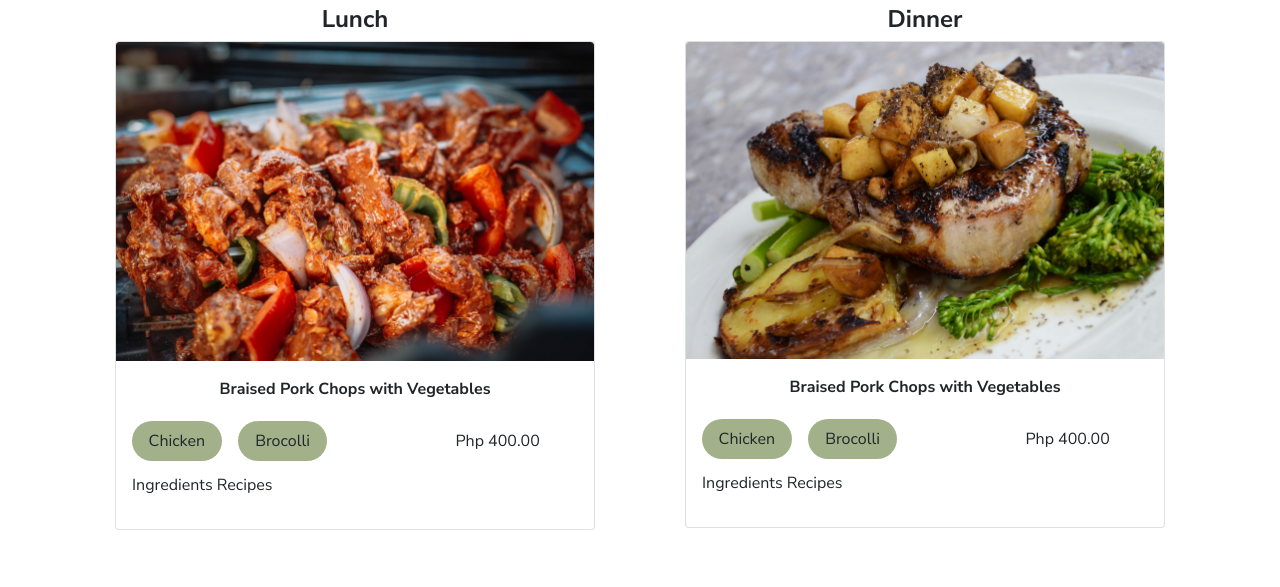
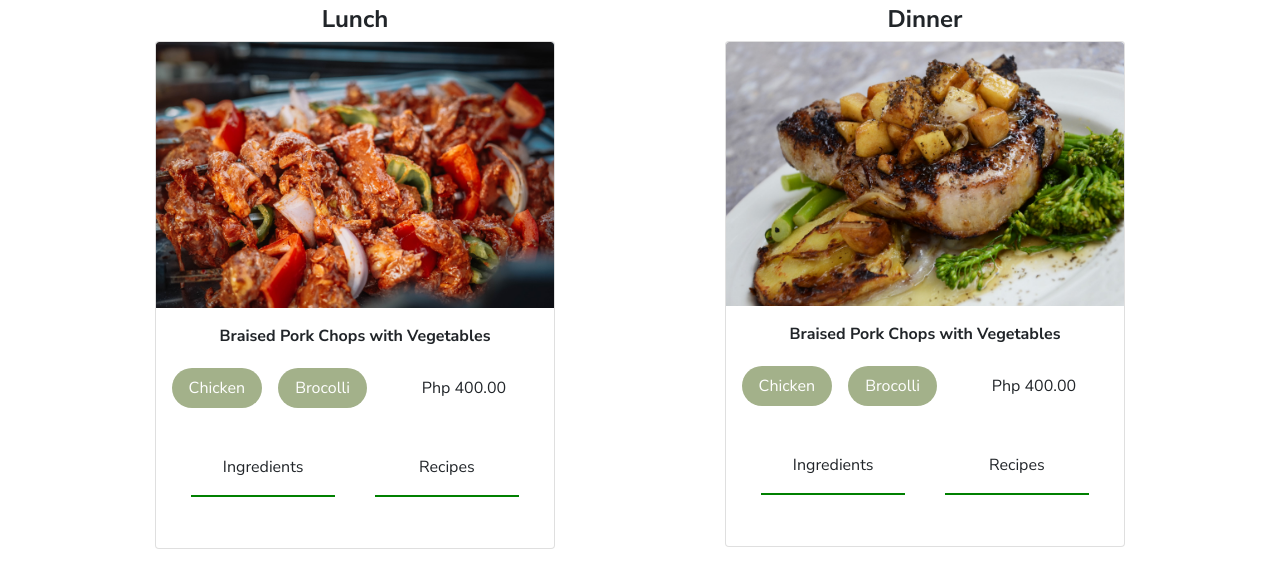
Before and after one commit to elizesalvacion/meal-planner-v2, a plain HTML site: page meal-planner/meal-planner.html in a window 1280 px wide. Shown: the part 181-768 px from the top of the page. Drawn offline with nearby package versions, Linux system fonts and the light colour scheme; a script that the page names is missing; a web font is replaced by a local one.

Commit message:
Update meal-planner.styles.css

```diff
--- a/meal-planner/meal-planner.styles.css
+++ b/meal-planner/meal-planner.styles.css
@@ -1,18 +1,20 @@
 .meal-card {
   margin: 0 auto;
   padding: 0 !important;
+  padding-bottom: 0;
   overflow: hidden;
   margin-bottom: 2.4rem;
-  /* margin-left: 9.6rem; */
-  width: 30rem;
-
-
+  width: 25rem;
 }
 
+/* .card-body {
+  padding-bottom: 0 !important;
+} */
 
-.tags{
+.tags {
   display: inline-block;
   background-color: #a3b18a;
+  color: white;
   margin: 12px;
   margin-left: 0;
   text-align: center;
@@ -22,96 +24,23 @@
   width: 5.6rem;
 }
 
-.price{
-  margin-left: 7rem;
+.price {
+  margin-left: 2.4rem;
 }
 
-/* html {
-  font-size: 62.5%;
-  overflow-x: hidden;
-  scroll-behavior: smooth;
+.hidden {
+  display: none;
 }
 
-body {
-  margin: 4.8rem;
-}
-
-h1 .meal-grid {
-  margin: 0 auto;
-}
-
-.meal-img {
-  width: 15%;
-}
-
-
-
-.card {
-  margin: 0 auto;
-  padding: 0 !important;
-  overflow: hidden;
-  margin-bottom: 2.4rem;
-  margin-left: 9.6rem;
-  width: 4.8rem;
-
-}
-
-
-.card-title {
-  text-align: center;
-}
-
-.meal-title {
-  padding: 1.2rem;
-  background-color: blanchedalmond;
-}
-
-.meal-content {
-  display: block;
-  padding: 1.4rem;
-  background-color: red;
-
-  text-align: center;
-
-
-}
-
-.meal-description {
+.details-list {
   display: flex;
-  align-items: center;
-  justify-content: center;
-  gap: 1.8rem;
-  padding: 2.4rem;
-}
-
-.meal-detail {
-  font-size: 1.8rem;
-  background-color: blue;
+  justify-content: space-between;
   padding: 1.2rem;
 }
 
-
-.meal-tags {
-  display: flex;
-  gap: 2rem;
+.detail {
+  border-bottom: 2px solid green;
+  text-align: center;
+  padding: 1rem;
+  width: 9rem;
 }
-
-.tags {
-  display: block;
-  text-align: center;
-  font-size: 1rem;
-  background-color: seagreen;
-
-  padding: 1rem;
-  width: 7rem;
-  border-radius: 75rem;
-}
-
-.recipe-content {
-  font-size: 1.6rem;
-
-}
-.ing-list {
-  list-style: none;
-  margin: 0;
-} */
```
